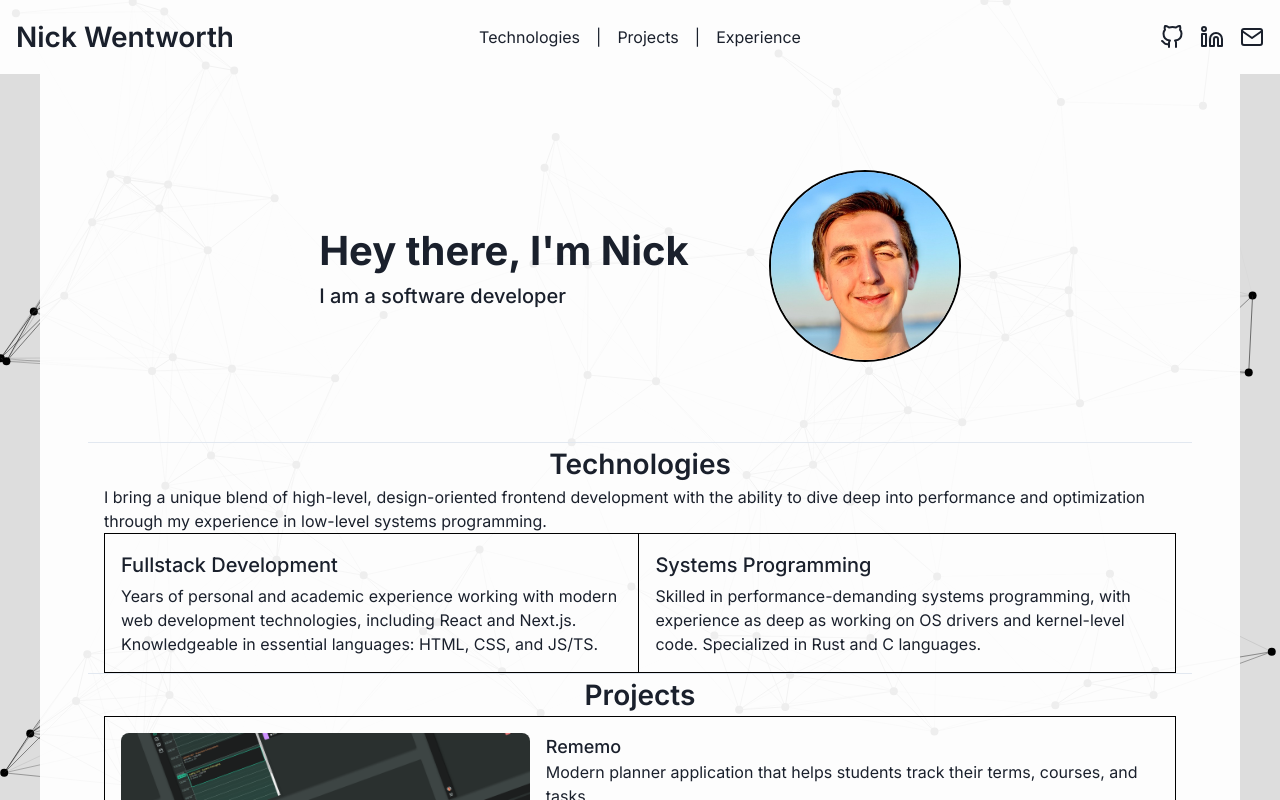
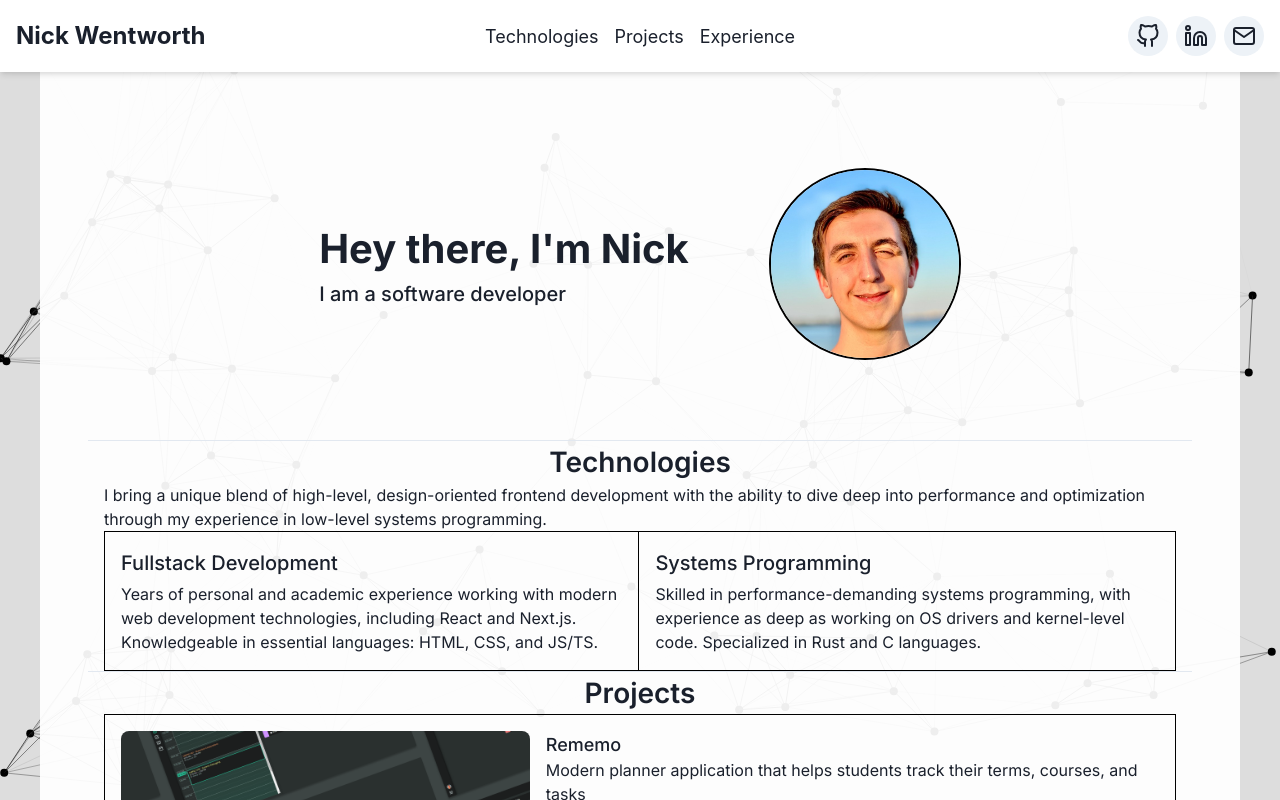
Before and after one commit to NickWentworth/portfolio, a React (Vite) app: page / in a window 1280 px wide. Built offline with nearby package versions, Linux system fonts and the light colour scheme.

Commit message:
rewrote header using chakra

```diff
--- a/src/App.tsx
+++ b/src/App.tsx
@@ -1,6 +1,7 @@
 import { GitHub, LinkedIn, Mail } from './icons';
 import DotsBackground from './components/DotsBackground';
 import ProjectCard from './components/ProjectCard';
+import { Grid, IconButton, Link, Stack } from '@chakra-ui/react';
 import styles from './app.module.css';
 
 // anchor points for header links and main page sections
@@ -11,47 +12,69 @@ const EXPERIENCE = 'experience';
 export default function App() {
     return (
         <DotsBackground>
-            <nav className={styles.header}>
-                <a href='/'>
-                    <h2>Nick Wentworth</h2>
-                </a>
+            <Grid
+                as='nav'
+                bg='white'
+                p='1rem'
+                autoColumns='1fr'
+                autoFlow='column'
+                alignItems='center'
+                pos='sticky'
+                top='0'
+                shadow='md'
+            >
+                <Link href='/' fontSize='2xl' fontWeight='bold'>
+                    Nick Wentworth
+                </Link>
 
-                {/* FIXME: properly scroll anchors into view */}
-                <div className={styles.headerLinks}>
-                    <a href={`#${TECHNOLOGIES}`}>
-                        <p>Technologies</p>
-                    </a>
+                <Stack
+                    direction='row'
+                    gap='1rem'
+                    justify='center'
+                    fontSize='lg'
+                >
+                    <Link href={`#${TECHNOLOGIES}`}>Technologies</Link>
 
-                    <p>|</p>
+                    <Link href={`#${PROJECTS}`}>Projects</Link>
 
-                    <a href={`#${PROJECTS}`}>
-                        <p>Projects</p>
-                    </a>
+                    <Link href={`#${EXPERIENCE}`}>Experience</Link>
+                </Stack>
 
-                    <p>|</p>
+                <Stack direction='row' justify='end'>
+                    <Link
+                        href='https://github.com/nickwentworth'
+                        target='_blank'
+                    >
+                        <IconButton
+                            aria-label='External GitHub link'
+                            isRound
+                            icon={<GitHub />}
+                        />
+                    </Link>
 
-                    <a href={`#${EXPERIENCE}`}>
-                        <p>Experience</p>
-                    </a>
-                </div>
-
-                <div className={styles.headerIcons}>
-                    <a href='https://github.com/nickwentworth' target='_blank'>
-                        <GitHub />
-                    </a>
-
-                    <a
+                    <Link
                         href='https://www.linkedin.com/in/nickwentworth/'
                         target='_blank'
                     >
-                        <LinkedIn />
-                    </a>
+                        <IconButton
+                            aria-label='External LinkedIn link'
+                            isRound
+                            icon={<LinkedIn />}
+                        />
+                    </Link>
 
-                    <a href='mailto:nickwentworth123@gmail.com' target='_blank'>
-                        <Mail />
-                    </a>
-                </div>
-            </nav>
+                    <Link
+                        href='mailto:nickwentworth123@gmail.com'
+                        target='_blank'
+                    >
+                        <IconButton
+                            aria-label='External mailto link'
+                            isRound
+                            icon={<Mail />}
+                        />
+                    </Link>
+                </Stack>
+            </Grid>
 
             <div className={styles.content}>
                 <div className={styles.intro}>
```
